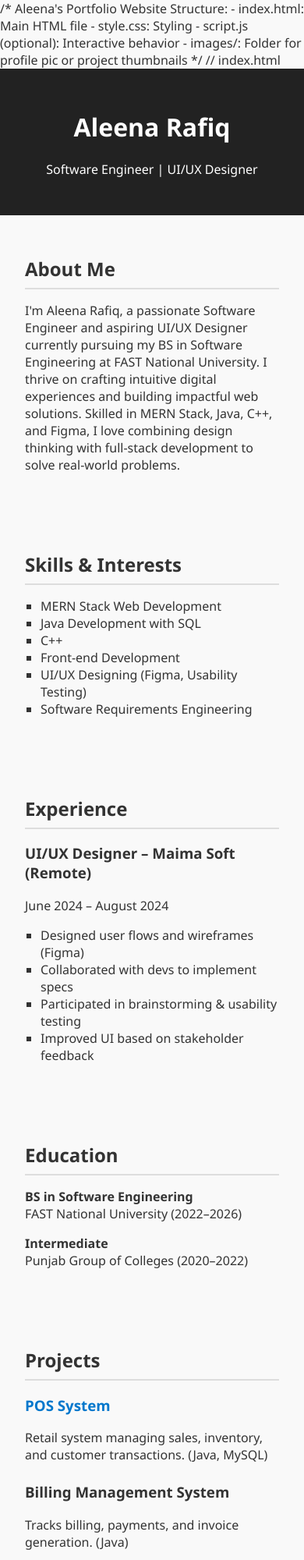
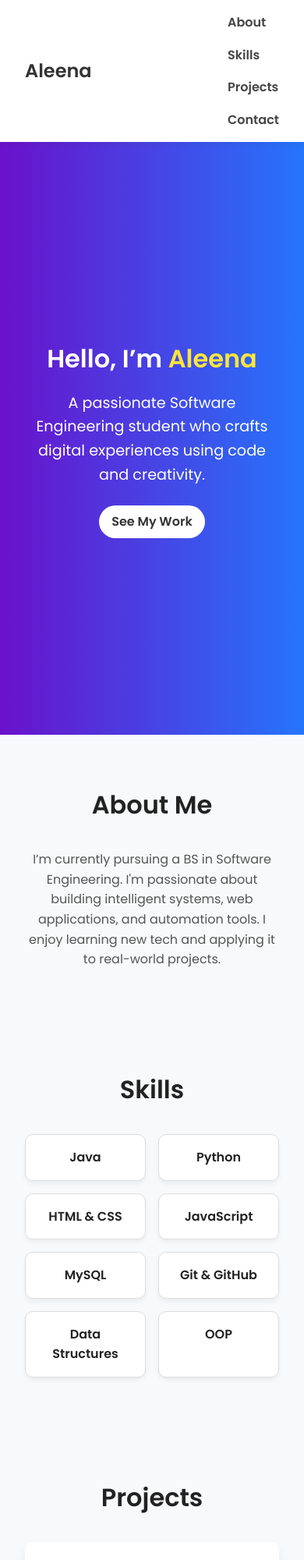
Before and after one commit to 20alina03/aleena.github.io, a plain HTML site: page index.html in a window 390 px wide. Shown: the top 2000 px of the page at 78% size. Drawn offline with Linux system fonts and the light colour scheme.

Commit message:
Add files via upload

```diff
--- a/index.html
+++ b/index.html
@@ -1,102 +1,92 @@
-/*
-  Aleena's Portfolio Website
-  Structure:
-  - index.html: Main HTML file
-  - style.css: Styling
-  - script.js (optional): Interactive behavior
-  - images/: Folder for profile pic or project thumbnails
-*/
-
-// index.html
 <!DOCTYPE html>
 <html lang="en">
 <head>
   <meta charset="UTF-8" />
   <meta name="viewport" content="width=device-width, initial-scale=1.0" />
-  <title>Aleena | Portfolio</title>
+  <title>Aleena | Software Engineer</title>
   <link rel="stylesheet" href="style.css" />
+  <link href="https://fonts.googleapis.com/css2?family=Poppins:wght@400;600&display=swap" rel="stylesheet" />
 </head>
 <body>
+  <!-- Navbar -->
   <header>
-    <h1>Aleena Rafiq</h1>
-    <p>Software Engineer | UI/UX Designer</p>
+    <nav>
+      <h1>Aleena</h1>
+      <ul>
+        <li><a href="#about">About</a></li>
+        <li><a href="#skills">Skills</a></li>
+        <li><a href="#projects">Projects</a></li>
+        <li><a href="#contact">Contact</a></li>
+      </ul>
+    </nav>
   </header>
 
-  <section id="about">
-    <h2>About Me</h2>
-    <p>
-      I'm Aleena Rafiq, a passionate Software Engineer and aspiring UI/UX Designer currently pursuing my BS in Software Engineering at FAST National University. I thrive on crafting intuitive digital experiences and building impactful web solutions. Skilled in MERN Stack, Java, C++, and Figma, I love combining design thinking with full-stack development to solve real-world problems.
-    </p>
-  </section>
-
-  <section id="skills">
-    <h2>Skills & Interests</h2>
-    <ul>
-      <li>MERN Stack Web Development</li>
-      <li>Java Development with SQL</li>
-      <li>C++</li>
-      <li>Front-end Development</li>
-      <li>UI/UX Designing (Figma, Usability Testing)</li>
-      <li>Software Requirements Engineering</li>
-    </ul>
-  </section>
-
-  <section id="experience">
-    <h2>Experience</h2>
-    <h3>UI/UX Designer – Maima Soft (Remote)</h3>
-    <p>June 2024 – August 2024</p>
-    <ul>
-      <li>Designed user flows and wireframes (Figma)</li>
-      <li>Collaborated with devs to implement specs</li>
-      <li>Participated in brainstorming & usability testing</li>
-      <li>Improved UI based on stakeholder feedback</li>
-    </ul>
-  </section>
-
-  <section id="education">
-    <h2>Education</h2>
-    <p><strong>BS in Software Engineering</strong><br />FAST National University (2022–2026)</p>
-    <p><strong>Intermediate</strong><br />Punjab Group of Colleges (2020–2022)</p>
-  </section>
-
-  <section id="projects">
-    <h2>Projects</h2>
-    <div class="project">
-      <h3><a href="https://github.com/fastDevelopers10/METRO-POS-SYSTEM" target="_blank">POS System</a></h3>
-      <p>Retail system managing sales, inventory, and customer transactions. (Java, MySQL)</p>
-    </div>
-    <div class="project">
-      <h3>Billing Management System</h3>
-      <p>Tracks billing, payments, and invoice generation. (Java)</p>
-    </div>
-    <div class="project">
-      <h3>Weather Application</h3>
-      <p>Real-time weather app using a local DB. (Java, MySQL)</p>
-    </div>
-    <div class="project">
-      <h3>Traffic Management System</h3>
-      <p>Simulates traffic and optimizes signal timings. (C++)</p>
-    </div>
-    <div class="project">
-      <h3>Library Management System</h3>
-      <p>Book/member/borrowing system. (C++)</p>
-    </div>
-    <div class="project">
-      <h3>Team Project Video</h3>
-      <p>Watch our demo posted by my teammate on <a href="https://www.linkedin.com/posts/your-video-link-here" target="_blank">LinkedIn</a>.</p>
+  <!-- Hero Section -->
+  <section class="hero" id="home">
+    <div class="hero-text">
+      <h2>Hello, I’m <span>Aleena</span></h2>
+      <p>A passionate Software Engineering student who crafts digital experiences using code and creativity.</p>
+      <a href="#projects" class="btn">See My Work</a>
     </div>
   </section>
 
-  <section id="contact">
-    <h2>Contact Me</h2>
-    <p>Email: <a href="mailto:alinarafiq0676@gmail.com">alinarafiq0676@gmail.com</a></p>
-    <p>Phone: +92 320 6570065</p>
-    <p>LinkedIn: <a href="https://www.linkedin.com/in/aleena-rafiq-4480a4278/" target="_blank">@aleena-rafiq</a></p>
-    <p>GitHub: <a href="https://github.com/20alina03" target="_blank">@20alina03</a></p>
+  <!-- About Me -->
+  <section class="about" id="about">
+    <h2>About Me</h2>
+    <p>I’m currently pursuing a BS in Software Engineering. I'm passionate about building intelligent systems, web applications, and automation tools. I enjoy learning new tech and applying it to real-world projects.</p>
   </section>
 
+  <!-- Skills -->
+  <section class="skills" id="skills">
+    <h2>Skills</h2>
+    <div class="skill-grid">
+      <div>Java</div>
+      <div>Python</div>
+      <div>HTML & CSS</div>
+      <div>JavaScript</div>
+      <div>MySQL</div>
+      <div>Git & GitHub</div>
+      <div>Data Structures</div>
+      <div>OOP</div>
+    </div>
+  </section>
+
+  <!-- Projects -->
+  <section class="projects" id="projects">
+    <h2>Projects</h2>
+    <div class="project-grid">
+      <div class="project-card">
+        <h3>Disease Prediction Chatbot</h3>
+        <p>Uses symptoms to predict diseases and provide home remedies using ML + interactive decision trees.</p>
+        <a href="#">View Project</a>
+      </div>
+      <div class="project-card">
+        <h3>LESCO Billing System</h3>
+        <p>A Java application with file I/O and GUI features that automates electricity billing processes.</p>
+        <a href="#">View Project</a>
+      </div>
+      <div class="project-card">
+        <h3>Portfolio Website</h3>
+        <p>Personal portfolio hosted with GitHub Pages using HTML/CSS only, responsive and animated.</p>
+        <a href="#">View Project</a>
+      </div>
+    </div>
+  </section>
+
+  <!-- Contact -->
+  <section class="contact" id="contact">
+    <h2>Contact Me</h2>
+    <p>Have a project or opportunity? Let’s connect!</p>
+    <a href="mailto:aleena@example.com" class="btn">Email Me</a>
+  </section>
+
+  <!-- Footer -->
   <footer>
-    <p>&copy; 2025 Aleena Rafiq</p>
+    <p>&copy; 2025 Aleena. All rights reserved.</p>
+    <div class="socials">
+      <a href="https://github.com/20alina03" target="_blank">GitHub</a>
+      <a href="#" target="_blank">LinkedIn</a>
+    </div>
   </footer>
 </body>
 </html>
--- a/style.css
+++ b/style.css
@@ -1,52 +1,221 @@
+/* Basic Reset */
+* {
+  margin: 0;
+  padding: 0;
+  box-sizing: border-box;
+}
+
+html {
+  scroll-behavior: smooth;
+}
 
 body {
-  font-family: 'Segoe UI', sans-serif;
-  margin: 0;
-  padding: 0;
-  background: #f9f9f9;
+  font-family: 'Poppins', sans-serif;
+  line-height: 1.6;
+  color: #222;
+  background-color: #f8f9fa;
+}
+
+/* Navbar */
+header {
+  background: #fff;
+  box-shadow: 0 2px 10px rgba(0, 0, 0, 0.05);
+  position: sticky;
+  top: 0;
+  z-index: 10;
+}
+
+nav {
+  max-width: 1000px;
+  margin: auto;
+  padding: 1rem 2rem;
+  display: flex;
+  justify-content: space-between;
+  align-items: center;
+}
+
+nav h1 {
+  font-size: 1.5rem;
   color: #333;
 }
 
-header, footer {
-  background: #222;
-  color: #fff;
+nav ul {
+  list-style: none;
+  display: flex;
+  gap: 1.5rem;
+}
+
+nav a {
+  text-decoration: none;
+  color: #444;
+  font-weight: 600;
+}
+
+nav a:hover {
+  color: #007bff;
+}
+
+/* Hero Section */
+.hero {
+  display: flex;
+  align-items: center;
+  justify-content: center;
+  height: 90vh;
+  background: linear-gradient(to right, #6a11cb, #2575fc);
+  color: white;
   text-align: center;
   padding: 2rem;
+  animation: fadeIn 2s ease-in-out;
 }
 
-section {
-  padding: 2rem;
-  max-width: 900px;
+.hero h2 {
+  font-size: 2.5rem;
+  margin-bottom: 1rem;
+}
+
+.hero span {
+  color: #ffe53b;
+}
+
+.hero p {
+  font-size: 1.2rem;
+  max-width: 600px;
   margin: auto;
 }
 
-h2 {
-  border-bottom: 2px solid #ddd;
-  padding-bottom: 0.5rem;
-  margin-bottom: 1rem;
+.btn {
+  margin-top: 1.5rem;
+  display: inline-block;
+  background: #fff;
+  color: #333;
+  padding: 0.75rem 1.5rem;
+  border-radius: 25px;
+  text-decoration: none;
+  font-weight: bold;
+  transition: 0.3s ease;
 }
 
-.project {
-  margin-bottom: 1.5rem;
+.btn:hover {
+  background: #ffe53b;
+  color: #000;
 }
 
-.project a {
-  color: #0077cc;
+/* Sections */
+section {
+  padding: 4rem 2rem;
+  max-width: 1000px;
+  margin: auto;
+}
+
+section h2 {
+  font-size: 2rem;
+  text-align: center;
+  margin-bottom: 2rem;
+}
+
+/* About */
+.about p {
+  text-align: center;
+  max-width: 700px;
+  margin: auto;
+  color: #555;
+}
+
+/* Skills */
+.skill-grid {
+  display: grid;
+  grid-template-columns: repeat(auto-fit, minmax(150px, 1fr));
+  gap: 1rem;
+  text-align: center;
+}
+
+.skill-grid div {
+  background: #fff;
+  border: 1px solid #ddd;
+  padding: 1rem;
+  border-radius: 10px;
+  font-weight: 600;
+  box-shadow: 0 4px 6px rgba(0,0,0,0.05);
+}
+
+/* Projects */
+.project-grid {
+  display: grid;
+  grid-template-columns: repeat(auto-fit, minmax(250px, 1fr));
+  gap: 1.5rem;
+}
+
+.project-card {
+  background: #fff;
+  padding: 1.5rem;
+  border-radius: 10px;
+  box-shadow: 0 8px 15px rgba(0,0,0,0.07);
+  transition: transform 0.3s ease;
+}
+
+.project-card:hover {
+  transform: translateY(-5px);
+}
+
+.project-card h3 {
+  margin-bottom: 0.5rem;
+}
+
+.project-card a {
+  display: inline-block;
+  margin-top: 1rem;
+  color: #2575fc;
+  font-weight: bold;
   text-decoration: none;
 }
 
-ul {
-  list-style-type: square;
-  padding-left: 20px;
+.project-card a:hover {
+  text-decoration: underline;
 }
 
-a {
-  color: #0077cc;
+/* Contact */
+.contact p {
+  text-align: center;
+  font-size: 1.1rem;
+  color: #444;
+}
+
+/* Footer */
+footer {
+  background: #333;
+  color: #fff;
+  text-align: center;
+  padding: 2rem 1rem;
+}
+
+footer .socials a {
+  margin: 0 1rem;
+  color: #fff;
   text-decoration: none;
 }
 
-a:hover {
+footer .socials a:hover {
   text-decoration: underline;
 }
 
-/* Optional: Add a hover effect or custom fonts later */
+/* Animations */
+@keyframes fadeIn {
+  0% { opacity: 0; transform: translateY(-30px); }
+  100% { opacity: 1; transform: translateY(0); }
+}
+
+/* Responsive */
+@media (max-width: 768px) {
+  nav ul {
+    flex-direction: column;
+    gap: 1rem;
+  }
+
+  .hero h2 {
+    font-size: 2rem;
+  }
+
+  .btn {
+    padding: 0.5rem 1rem;
+  }
+}
```
